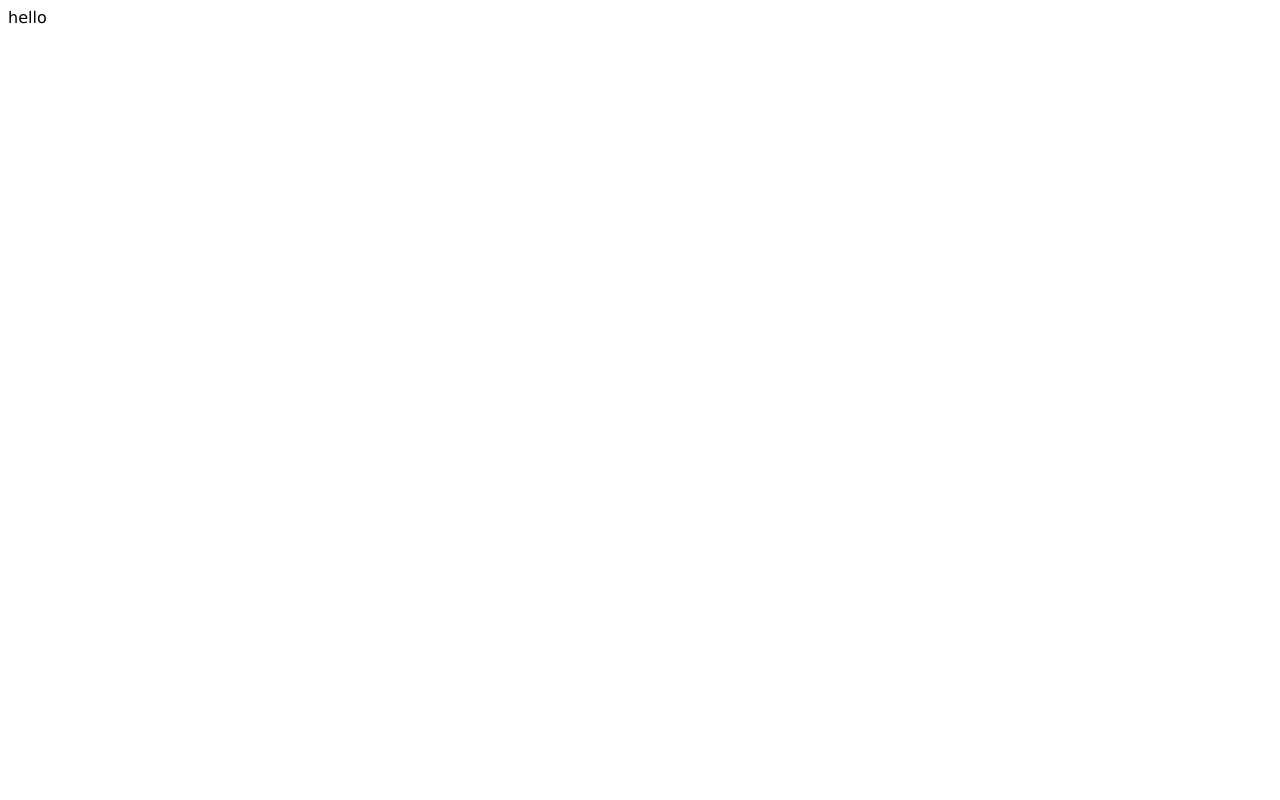
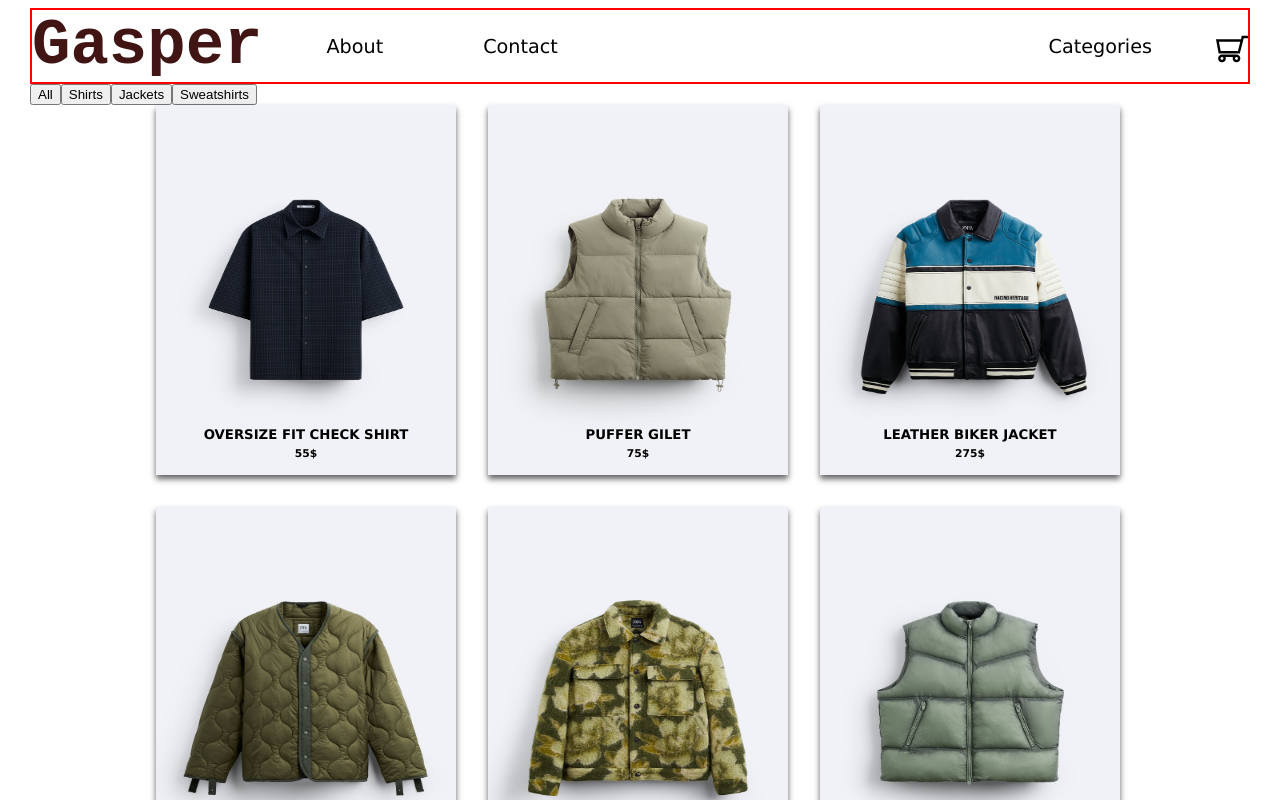
Before and after one commit to hikmat-aliyev/e-commerce-app, a React (Vite) app: page /categories in a window 1280 px wide. Shown: the top 800 px of the page. Built offline with nearby package versions, Linux system fonts and the light colour scheme.

Commit message:
Add category sections

```diff
--- a/src/components/Navbar.css
+++ b/src/components/Navbar.css
@@ -4,6 +4,8 @@
     grid-template-columns: 1fr 1fr;
     align-items: center;
     border-bottom:  0px 4px 6px rgba(0, 0, 0, 0.1);
+    border: 2px solid red;
+    width: 95vw;
 }
 
 .navbar-container {
--- a/src/components/Navbar.jsx
+++ b/src/components/Navbar.jsx
@@ -19,10 +19,10 @@ function Navbar() {
         <div className="navbar-container">
 
             <div className="links-container left">
-                <Link id="logo" className="navbar-links">Gasper</Link>
+                <Link to='/' id="logo" className="navbar-links">Gasper</Link>
                 {!mobile && <div>
-                    <Link className="navbar-links" to='/categories'>About</Link>
-                    <Link className="navbar-links" to='/categories'>Contact</Link>
+                    <Link className="navbar-links">About</Link>
+                    <Link className="navbar-links">Contact</Link>
                 </div> }
             </div>
 
--- a/src/index.css
+++ b/src/index.css
@@ -5,7 +5,11 @@ html {
 
 body {
   overflow-x: hidden;
-  font-family: Verdana, Geneva, Tahoma, sans-serif
+  font-family: Verdana, Geneva, Tahoma, sans-serif;
+  display: flex;
+  flex-direction: column;
+  justify-content: center;
+  align-items: center;
 }
 
 @media screen and (max-width: 820px) {
--- a/src/pages/Categories.css
+++ b/src/pages/Categories.css
@@ -0,0 +1,25 @@
+.category-container {
+    width: 95vw;
+    display: flex;
+    flex-wrap: wrap;
+    justify-content: center;
+    align-items: center;
+    gap: 2rem;
+}
+
+.category {
+    width: 300px;
+    height: 370px;
+}
+
+
+@media screen and (max-width: 820px) {
+    :root {
+        font-size: 7px;
+    }
+
+    .category {
+        width: 150px;
+        height: 200px;
+    }
+}
--- a/src/pages/Categories.jsx
+++ b/src/pages/Categories.jsx
@@ -1,6 +1,99 @@
+import { useState } from "react";
+import Navbar from "../components/Navbar";
+import { products } from "../components/Products";
+import Footer from './Footer'
+import './Categories.css'
+import '../index.css'
+
 function Categories() {
+    const [all, setAll] = useState(true);
+    const [shirts, setShirts] = useState(false);
+    const [sweatshirts, setSweatshirts] = useState(false);
+    const [jackets, setJackets] = useState(false);
+
+   const shirtProducts = products.filter(item => item.category === 'shirts');
+   const sweatshirtProducts = products.filter(item => item.category === 'sweatshirts')
+   const jacketProducts = products.filter(item => item.category === 'jackets')
+
+   function handleAll() {
+    setAll(true); setJackets(false); setShirts(false); setSweatshirts(false);
+   }
+
+   function handleShirts() {
+    setAll(false); setJackets(false); setShirts(true); setSweatshirts(false);
+    console.log(products)
+   }
+
+   function handleSweatShirts() {
+    setAll(false); setJackets(false); setShirts(false); setSweatshirts(true);
+   }
+
+   function handleJackets() {
+    setAll(false); setJackets(true); setShirts(false); setSweatshirts(false);
+   }
+
     return(
-        <div>hello</div>
+        <div>
+            <Navbar />
+            <div>
+                <button onClick={handleAll}>All</button>
+                <button onClick={handleShirts}>Shirts</button>
+                <button onClick={handleJackets}>Jackets</button>
+                <button onClick={handleSweatShirts}>Sweatshirts</button>
+            </div>
+            <div className="category-container">
+                {all && products.map(item => (
+                    <div key={item.id} className="category product-container">
+                        <img className='product-image category-products' src={item.imgFace} alt="product-image"/>
+                        <img className='product-image hovered category-products' src={item.imgBack} alt="product-image"/>
+                        <div className="description-container">
+                            <h5>{item.title}</h5>
+                            <h6>{item.price}</h6>
+                        </div>
+                  </div>
+                ))}
+            </div>
+
+            <div className="category-container">
+                {shirts && shirtProducts.map(item => (
+                    <div key={item.id} className="category product-container">
+                        <img className='product-image category-products' src={item.imgFace} alt="product-image"/>
+                        <img className='product-image hovered category-products' src={item.imgBack} alt="product-image"/>
+                        <div className="description-container">
+                            <h5>{item.title}</h5>
+                            <h6>{item.price}</h6>
+                        </div>
+                  </div>
+                ))}
+            </div>
+
+            <div className="category-container">
+                {jackets && jacketProducts.map(item => (
+                    <div key={item.id} className="category product-container">
+                        <img className='product-image category-products' src={item.imgFace} alt="product-image"/>
+                        <img className='product-image hovered category-products' src={item.imgBack} alt="product-image"/>
+                        <div className="description-container">
+                            <h5>{item.title}</h5>
+                            <h6>{item.price}</h6>
+                        </div>
+                  </div>
+                ))}
+            </div>
+
+            <div className="category-container">
+                {sweatshirts && sweatshirtProducts.map(item => (
+                    <div key={item.id} className="category product-container">
+                        <img className='product-image category-products' src={item.imgFace} alt="product-image"/>
+                        <img className='product-image hovered category-products' src={item.imgBack} alt="product-image"/>
+                        <div className="description-container">
+                            <h5>{item.title}</h5>
+                            <h6>{item.price}</h6>
+                        </div>
+                  </div>
+                ))}
+            </div>
+            <Footer />
+        </div>
     )
 }
 
--- a/src/pages/TrendingNow.css
+++ b/src/pages/TrendingNow.css
@@ -35,7 +35,7 @@
 
 @media screen and (max-width: 820px) {
     #trendingId {
-        width: 90px;
-        height: 250px;
+        width: 150px;
+        height: 200px;
     }
 }
```
